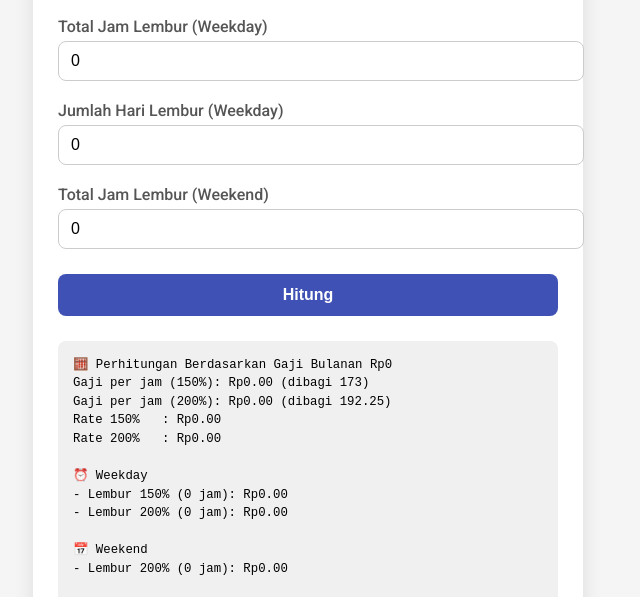
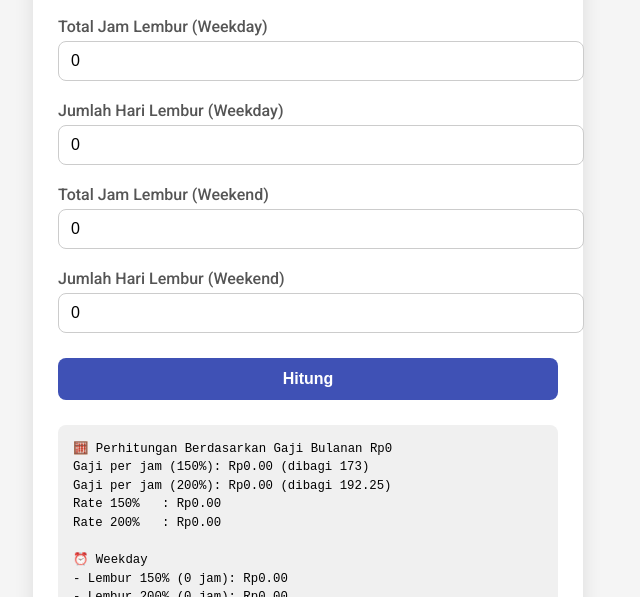
Before and after one commit to rizukid14/hitunglembur, a plain HTML site: page index.html in a window 1280 px wide. Both pictures are taken after a click on the button "Hitung". Shown: the part 203-800 px from the top of the page, without its empty margins (332-972 px from the left). Drawn offline with Linux system fonts and the light colour scheme.

Commit message:
Update index.html
FIX

```diff
--- a/index.html
+++ b/index.html
@@ -90,6 +90,9 @@
     <label for="jamWeekend">Total Jam Lembur (Weekend)</label>
     <input type="number" id="jamWeekend" value="0" />
 
+    <label for="hariWeekend">Jumlah Hari Lembur (Weekend)</label>
+    <input type="number" id="hariWeekend" value="0" />
+
     <button onclick="hitungLembur()">Hitung</button>
 
     <pre id="hasil">Masukkan data dan klik "Hitung" untuk melihat hasil.</pre>
@@ -101,6 +104,7 @@
       let totalJamWeekday = parseInt(document.getElementById("jam").value);
       let hariWeekday = parseInt(document.getElementById("hari").value);
       let jamWeekend = parseInt(document.getElementById("jamWeekend").value);
+      let hariWeekend = parseInt(document.getElementById("hariWeekend").value);
 
       // Perhitungan upah per jam untuk 150% → sesuai regulasi (173 jam)
       let gajiPerJam150 = gaji / 173;
@@ -113,10 +117,18 @@
       let jamPertama = Math.min(hariWeekday, totalJamWeekday);
       let jamSeterusnya = Math.max(0, totalJamWeekday - jamPertama);
 
+      // Perhitungan jam weekend: 1 jam pertama per hari → 150%, sisanya 200%
+      let jamPertamaWeekend = Math.min(hariWeekend, jamWeekend);
+      let jamSeterusnyaWeekend = Math.max(0, jamWeekend - jamPertamaWeekend);
+
+      // Hitung lembur weekday
       let lembur150 = jamPertama * rate150;
       let lembur200 = jamSeterusnya * rate200;
-    let lemburWeekend = jamWeekend * rate200;
+      let lemburWeekend150 = jamPertamaWeekend * rate150;
+      let lemburWeekend200 = jamSeterusnyaWeekend * rate200;
 
+      // Total lembur weekend dan weekday
+      let lemburWeekend = lemburWeekend150 + lemburWeekend200;
       let totalLembur = lembur150 + lembur200 + lemburWeekend;
 
       document.getElementById("hasil").innerText =
@@ -131,7 +143,8 @@
         `- Lembur 200% (${jamSeterusnya} jam): Rp${lembur200.toFixed(2)}\n\n` +
 
         `📅 Weekend\n` +
-      `- Lembur 200% (${jamWeekend} jam): Rp${lemburWeekend.toFixed(2)}\n\n` +
+        `- Lembur 150% (${jamPertamaWeekend} jam): Rp${lemburWeekend150.toFixed(2)}\n` +
+        `- Lembur 200% (${jamSeterusnyaWeekend} jam): Rp${lemburWeekend200.toFixed(2)}\n\n` +
 
         `💰 Total Uang Lembur: Rp${totalLembur.toFixed(2)}`;
     }
```
Lines whose indentation alone changed are shown as unchanged.
